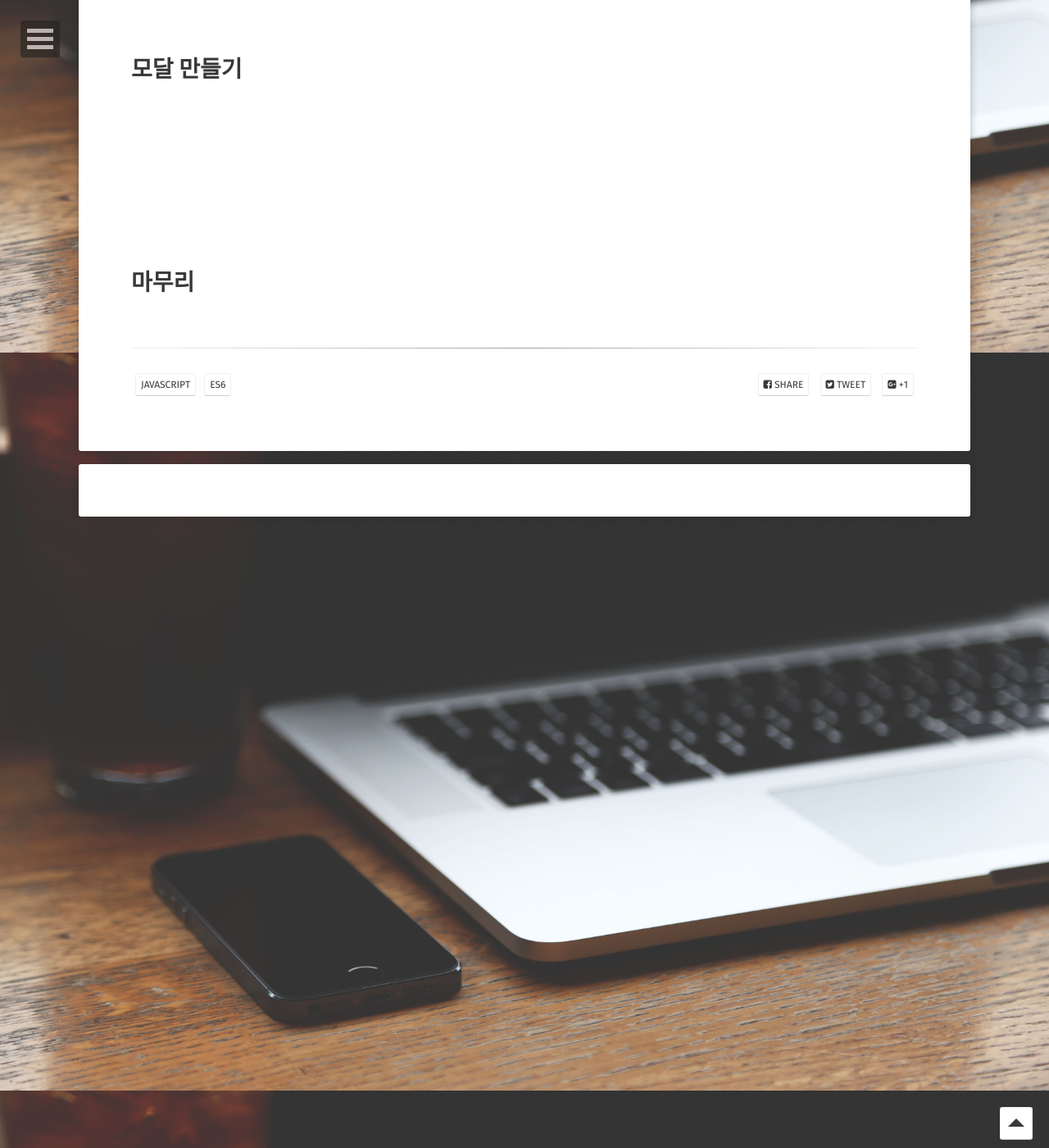
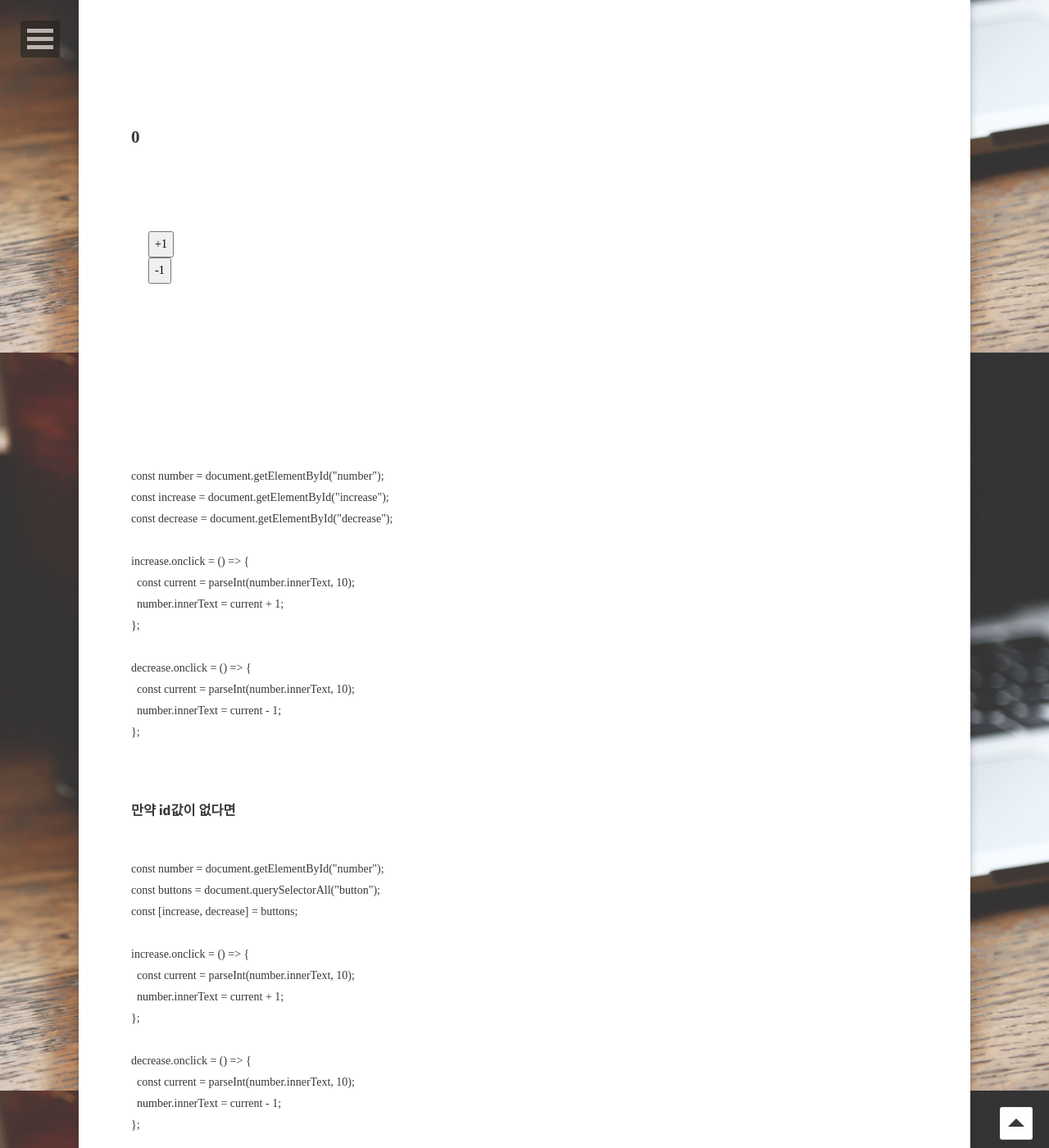
Before and after one commit to sum529-create/sum529-create.github.io, a Jekyll site: the page built from _posts/2021-05-24-벨로퍼트님 강좌-자바스크립트-필기본.md, in a window 1280 px wide and 1400 px high, scrolled down 49070 px. Shown: the whole window at 82% size. Built offline with Jekyll 4.4.1, drawn with Linux system fonts in a browser that asks for light colours; some web fonts are replaced; comment, search, counter and statistics services are not loaded; some of the changed text lies outside the part shown.

Commit message:
Update 2021-05-24-벨로퍼트님 강좌-자바스크립트-필기본.md

```diff
--- a/_posts/2021-05-24-벨로퍼트님 강좌-자바스크립트-필기본.md
+++ b/_posts/2021-05-24-벨로퍼트님 강좌-자바스크립트-필기본.md
@@ -2082,16 +2082,65 @@
 
 # HTML과 JavaScript 연동하기
 
-# 카운터 만들기
-<pre>
-<code>
-
-</code>
-</pre>
-
-<pre>
-<code>
-
+# 카운터 만들기 (+1, -1 버튼을 눌러 숫자 증가/증감)
+<pre>
+<code>
+<!DOCTYPE html>
+<html>
+  <head>
+    <title>Parcel Sandbox</title>
+    <meta charset="UTF-8" />
+  </head>
+
+  <body>
+    <h2 id="number">0</h2>
+    <div>
+      <button id="increase">+1</button>
+      <button id="decrease">-1</button>
+    </div>
+
+    <script src="src/index.js"></script>
+  </body>
+</html>
+</code>
+</pre>
+<pre>
+<code>
+const number = document.getElementById("number");
+const increase = document.getElementById("increase");
+const decrease = document.getElementById("decrease");
+
+increase.onclick = () => {
+  const current = parseInt(number.innerText, 10);
+  number.innerText = current + 1;
+};
+
+decrease.onclick = () => {
+  const current = parseInt(number.innerText, 10);
+  number.innerText = current - 1;
+};
+
+</code>
+</pre>
+
+
+### 만약 id값이 없다면
+
+<pre>
+<code>
+const number = document.getElementById("number");
+const buttons = document.querySelectorAll("button");
+const [increase, decrease] = buttons;
+
+increase.onclick = () => {
+  const current = parseInt(number.innerText, 10);
+  number.innerText = current + 1;
+};
+
+decrease.onclick = () => {
+  const current = parseInt(number.innerText, 10);
+  number.innerText = current - 1;
+};
 </code>
 </pre>
 
@@ -2100,14 +2149,90 @@
 
 <pre>
 <code>
-
-</code>
-</pre>
-
-<pre>
-<code>
-
-</code>
-</pre>
+<!DOCTYPE html>
+<html>
+  <head>
+    <title>Parcel Sandbox</title>
+    <meta charset="UTF-8" />
+  </head>
+
+  <body>
+    <h1>안녕하세요!</h1>
+    <p>내용내용내용</p>
+    <button id="open">버튼 열기</button>
+    <div class="modal-wrapper" style="display: none;">
+      <div class="modal">
+        <div class="modal-title">안녕하세요</div>
+        <p>모달 내용은 어쩌고 저쩌고..</p>
+        <div class="close-wrapper">
+          <button id="close">닫기</button>
+        </div>
+      </div>
+    </div>
+    <script src="src/index.js"></script>
+  </body>
+</html>
+
+</code>
+</pre>
+
+<pre>
+<code>
+body {
+  font-family: sans-serif;
+}
+
+.modal-wrapper {
+  position: fixed;
+  top: 0;
+  left: 0;
+  width: 100%;
+  height: 100%;
+  background: rgba(0, 0, 0, 0.5);
+  display: flex;
+  align-items: center;
+  justify-content: center;
+}
+
+.modal {
+  background: white;
+  padding: 24px 16px;
+  border-radius: 4px;
+  width: 320px;
+}
+
+.modal-title {
+  font-size: 24px;
+  font-weight: bold;
+}
+
+.modal p {
+  font-size: 16px;
+}
+
+.close-wrapper {
+  text-align: right;
+}
+
+</code>
+</pre>
+
+<pre>
+<code>
+import "./styles.css";
+
+const open = document.getElementById("open");
+const close = document.getElementById("close");
+const modal = document.querySelector(".modal-wrapper");
+open.onclick = () => {
+  modal.style.display = "flex";
+};
+close.onclick = () => {
+  modal.style.display = "none";
+};
+
+</code>
+</pre>
+
 
 # 마무리
```
